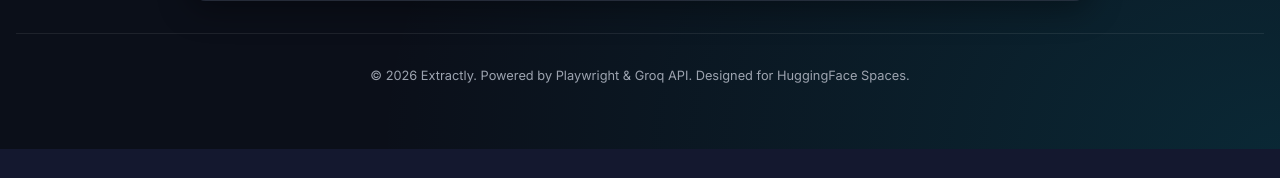
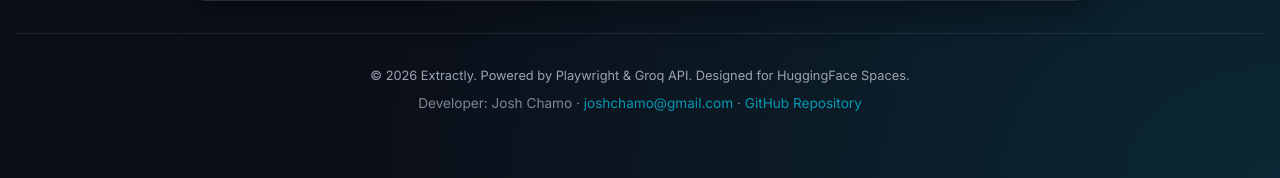
Before and after one commit to joshchamo/extractly, a FastAPI app: page / in a window 1280 px wide. Shown: the part 744-922 px from the top of the page. Before the commit the page ends 893 px from the top, so only its background shows below. Run offline with FastAPI, Linux system fonts and the light colour scheme.

Commit message:
Add developer attribution and GitHub repository links to the application footer

```diff
--- a/templates/index.html
+++ b/templates/index.html
@@ -496,6 +496,9 @@
 
     <footer>
         <p>&copy; 2026 Extractly. Powered by Playwright & Groq API. Designed for HuggingFace Spaces.</p>
+        <p style="margin-top: 0.5rem; font-size: 0.85rem; opacity: 0.8;">
+            Developer: Josh Chamo &middot; <a href="mailto:joshchamo@gmail.com">joshchamo@gmail.com</a> &middot; <a href="https://github.com/joshchamo/extractly" target="_blank">GitHub Repository</a>
+        </p>
     </footer>
 
     <script>
```
